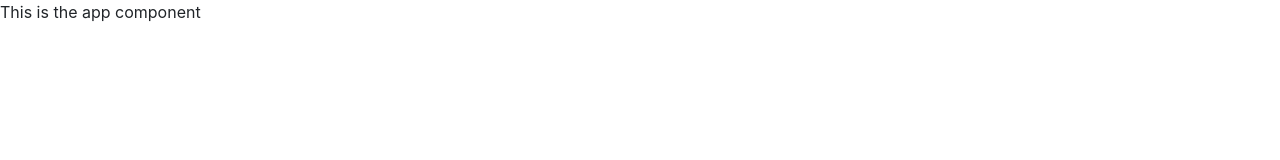
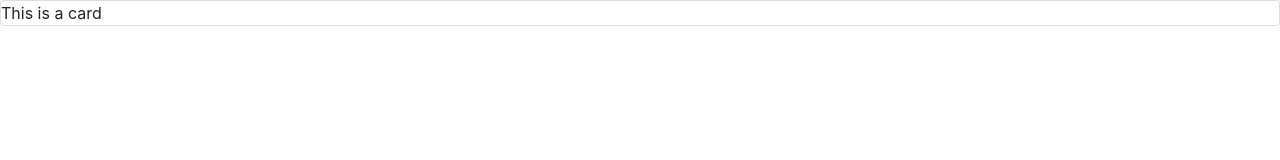
Before and after one commit to peterphenow/React_Employee_Directory, a React (Create React App) app: page / in a window 1280 px wide. Shown: the top 160 px of the page. Built offline with nearby package versions, Linux system fonts and the light colour scheme.

Commit message:
set up card placeholder for employees

```diff
--- a/src/App.js
+++ b/src/App.js
@@ -1,7 +1,12 @@
 import React from 'react';
+import Card from './components/Card';
 
 function App() {
-  return <div className='App'>This is the app component</div>;
+  return (
+    <div className='App'>
+      <Card />
+    </div>
+  );
 }
 
 export default App;
--- /dev/null
+++ b/src/components/Card.jsx
@@ -0,0 +1,7 @@
+import React from 'react';
+
+function Card(props) {
+  return <div className='card'>This is a card</div>;
+}
+
+export default Card;
```
